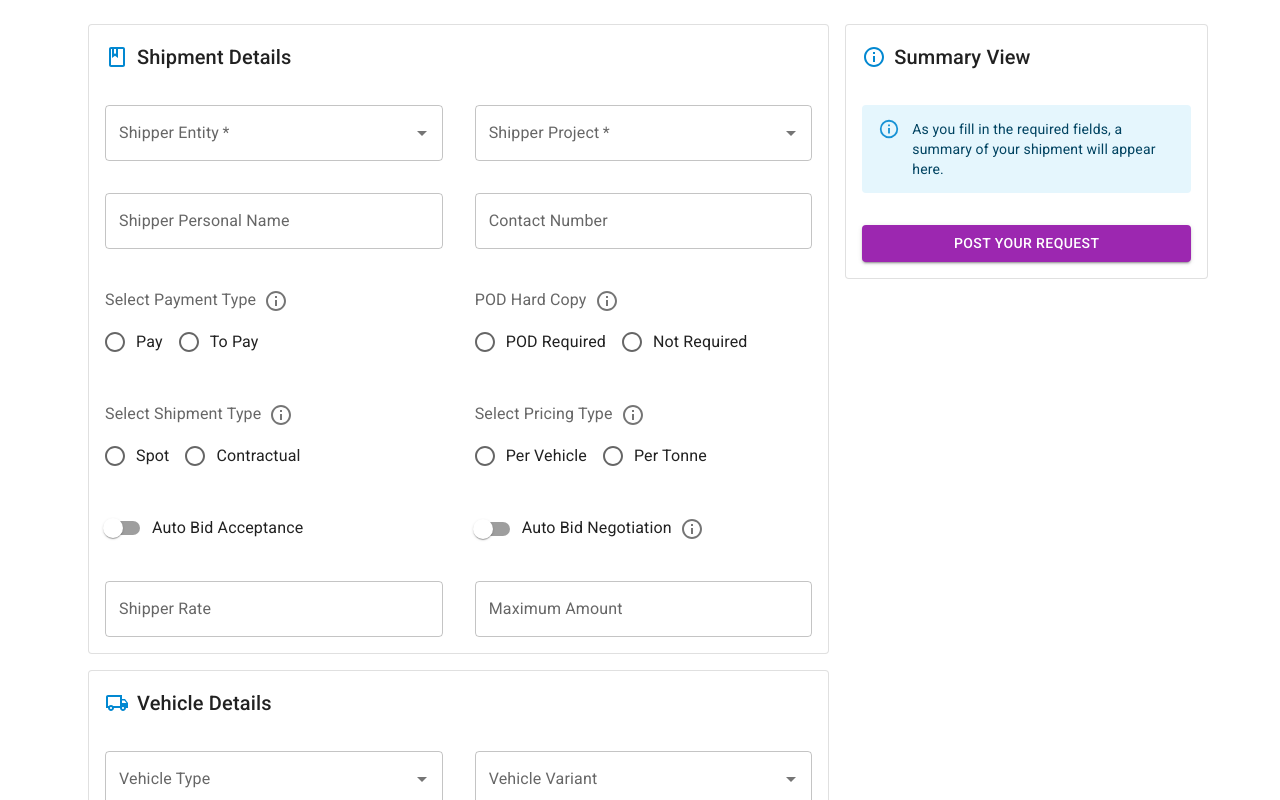
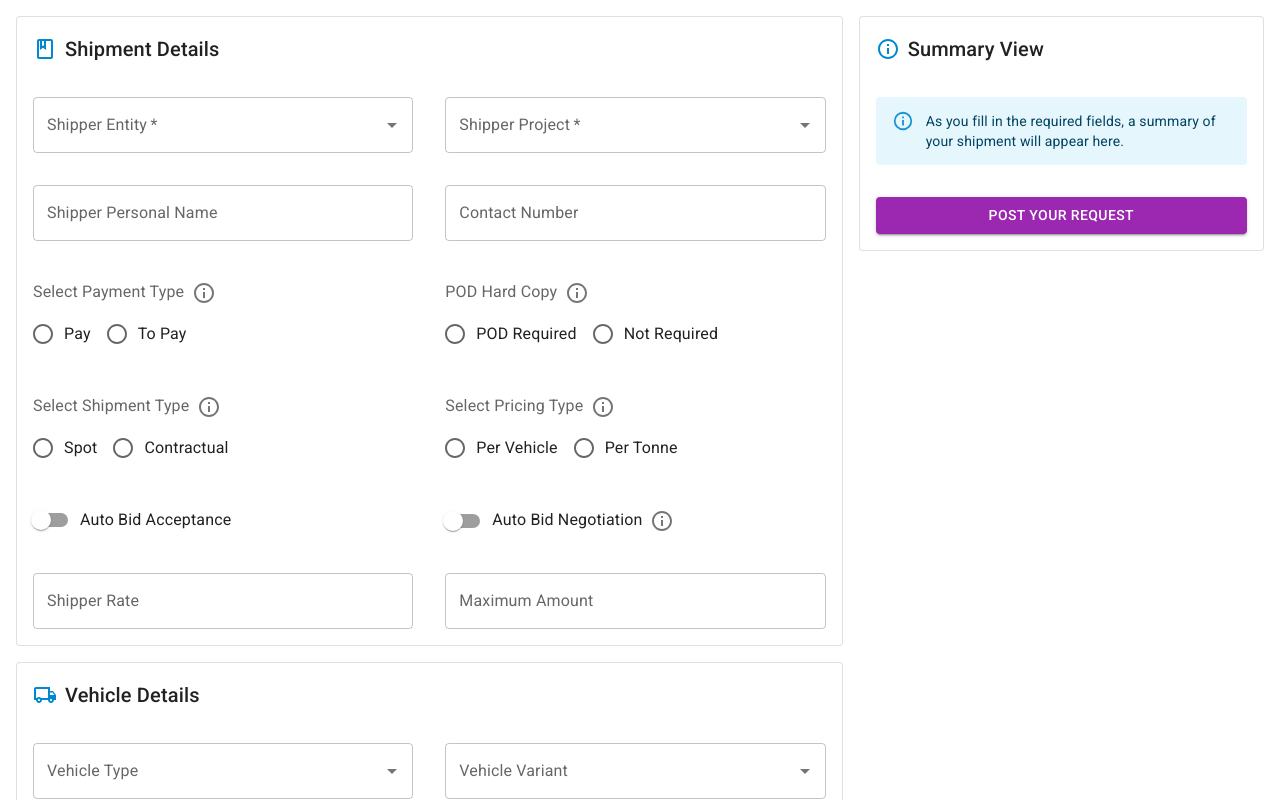
Before and after one commit to baharalidurrani/react-forms, a React (Vite) app: page / in a window 1280 px wide. Shown: the top 800 px of the page. Built offline with nearby package versions, Linux system fonts and the light colour scheme.

Commit message:
top left margin fixed

```diff
--- a/src/App.tsx
+++ b/src/App.tsx
@@ -10,9 +10,9 @@ export default function App() {
 
   return (
     <CustomMuiTheme>
+      <CreateShipment />
+      <Box m={3} />
       <Container>
-        <CreateShipment />
-        <Box m={3} />
         <VanillaForm />
         <Box m={3} />
         <Divider />
--- a/src/shipment/CreateShipment.tsx
+++ b/src/shipment/CreateShipment.tsx
@@ -34,7 +34,7 @@ export default function CreateShipment({
 
   return (
     <form onSubmit={submitHandler || localSubmitHandler} ref={formRef} name="shipperForm" method="dialog">
-      <Grid container spacing={2} disableEqualOverflow margin={1}>
+      <Grid container spacing={2} margin={1}>
         <Grid container xs={12} lg={8}>
           <Grid xs={12}>
             <ShipmentDetails />
```
